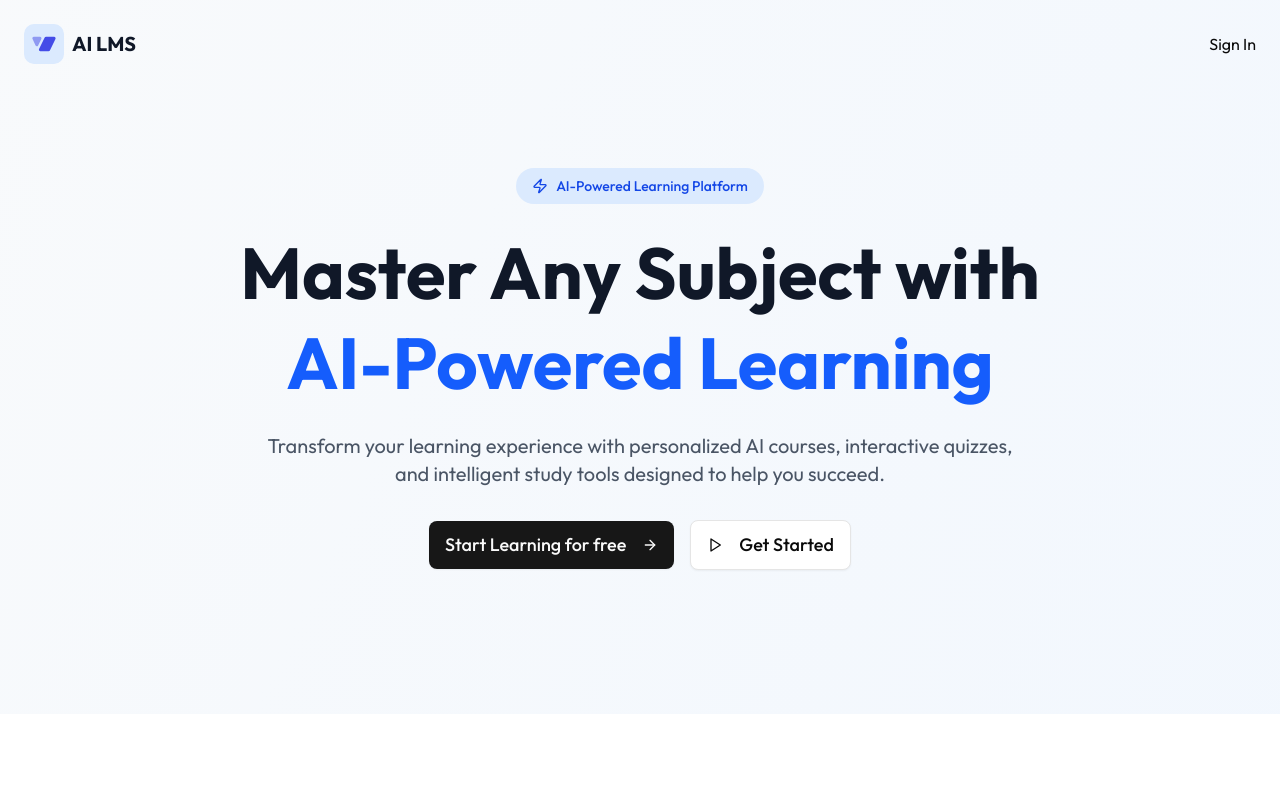
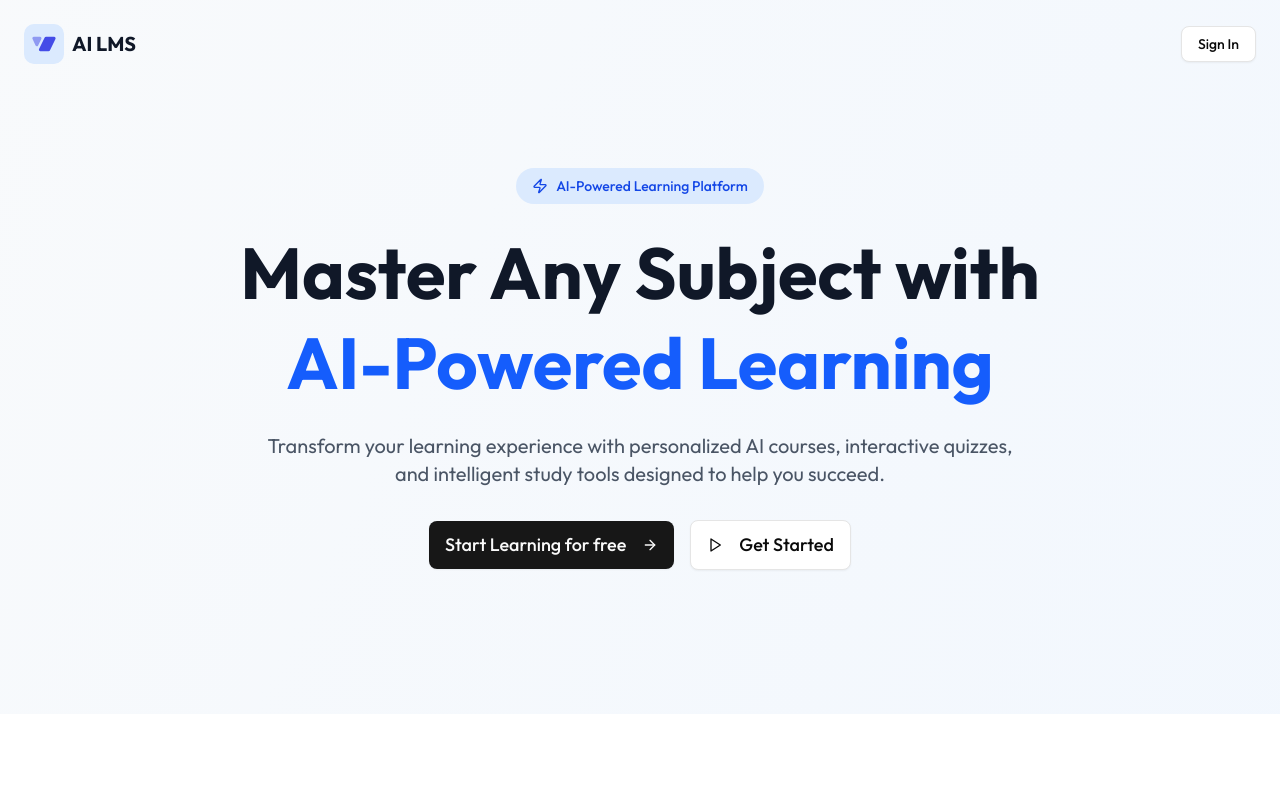
Before and after one commit to sprmke/nextjs_ai-lms-app, a Next.js app: page / in a window 1280 px wide. Shown: the top 798 px of the page. Built offline with nearby package versions, Linux system fonts and the light colour scheme; no server answers.

Commit message:
Update sign in style

```diff
--- a/src/app/page.tsx
+++ b/src/app/page.tsx
@@ -40,7 +40,11 @@ export default function Home() {
               <UserButton />
             </div>
           )}
-          {!user && <Link href="/sign-in">Sign In</Link>}
+          {!user && isLoaded && (
+            <Link href="/sign-in">
+              <Button variant="outline">Sign In</Button>
+            </Link>
+          )}
         </div>
       </nav>
 
```
